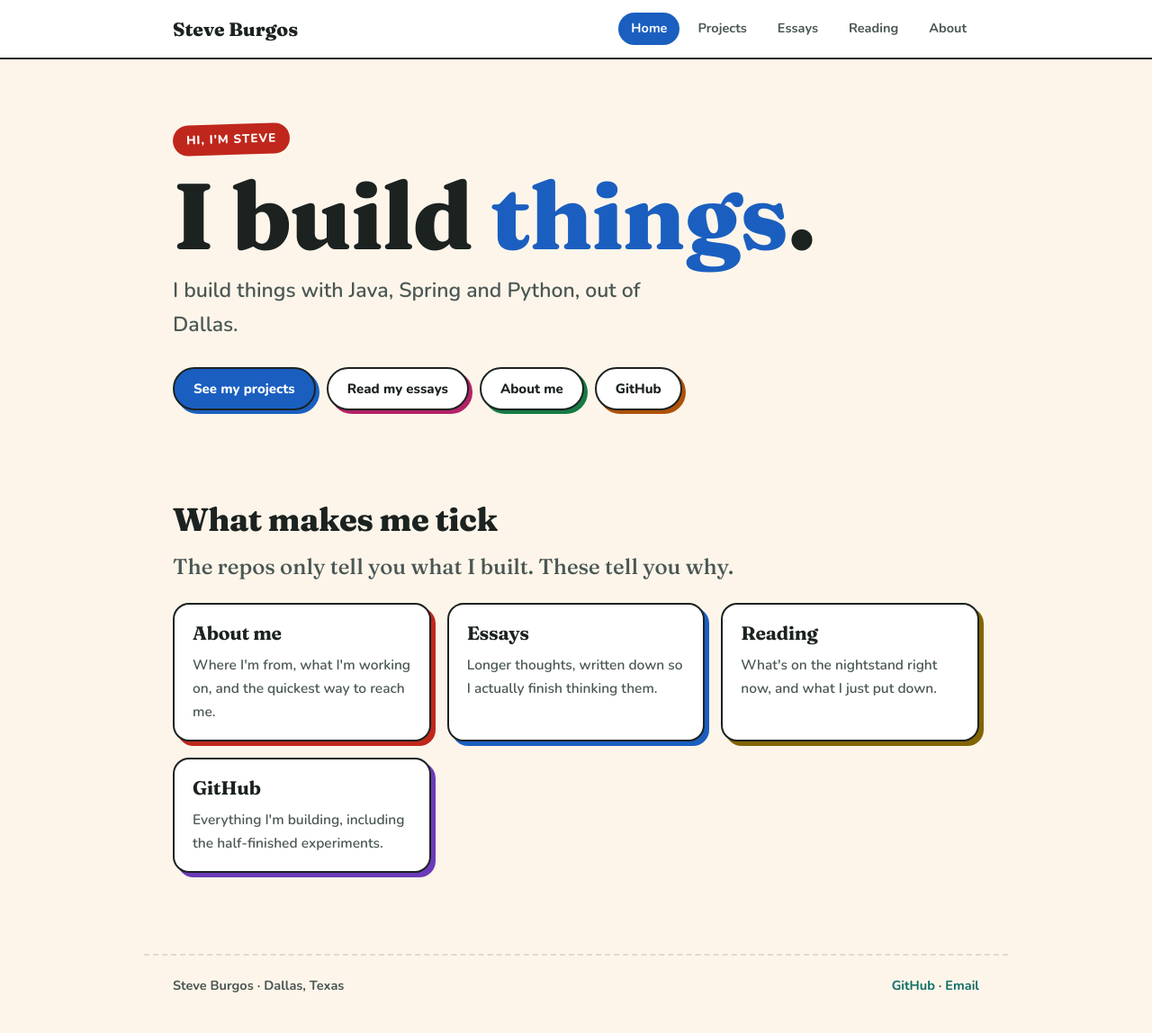
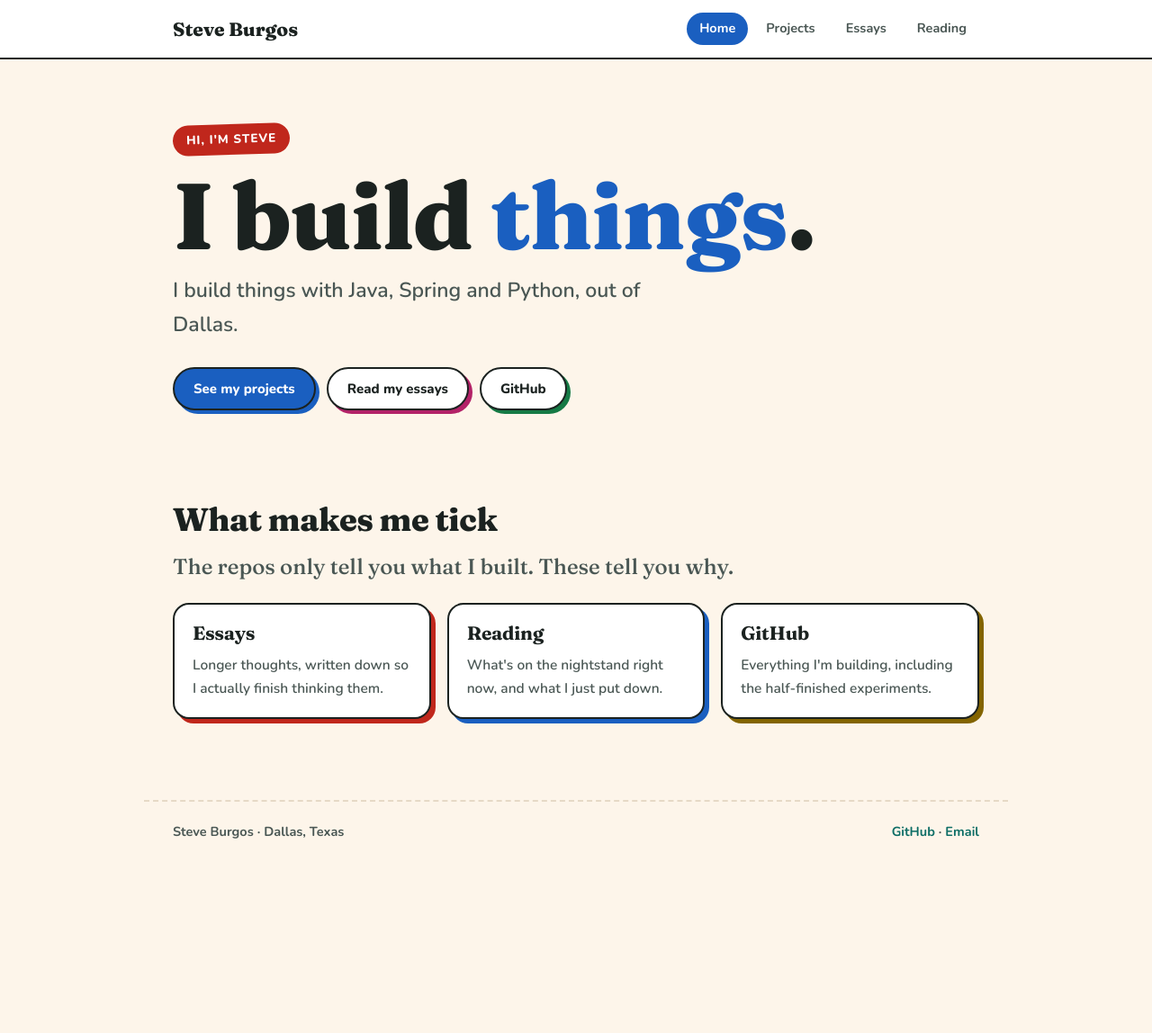
Before and after one commit to stevethetechguy/stevethetechguy.github.io, a Jekyll site: the page built from index.html, in a window 1280 px wide. Shown: the whole page at 90% size. Built offline with Jekyll 4.4.1, drawn with Linux system fonts in a browser that asks for light colours; after the commit the page ends 977 px from its top, so only the background shows below that.

Commit message:
Hide the About page for now
published: false keeps about.md in the repo but out of the build, and
removes it from the nav, the home page cards and the hero buttons.
Flip the flag to put it back.

Co-Authored-By: Claude Opus 5 <noreply@anthropic.com>

```diff
--- a/_data/nav.yml
+++ b/_data/nav.yml
@@ -6,5 +6,3 @@
   url: /essays/
 - name: Reading
   url: /reading/
-- name: About
-  url: /about/
--- a/index.html
+++ b/index.html
@@ -9,7 +9,6 @@ title: null
   <div class="cta">
     <a class="btn solid" href="{{ '/projects/' | relative_url }}">See my projects</a>
     <a class="btn" href="{{ '/essays/' | relative_url }}">Read my essays</a>
-    <a class="btn" href="{{ '/about/' | relative_url }}">About me</a>
     <a class="btn" href="https://github.com/{{ site.github_username }}">GitHub</a>
   </div>
 </div>
@@ -66,10 +65,6 @@ title: null
   <p class="tick-lead">The repos only tell you what I built. These tell you why.</p>
   <div class="grid">
     <article class="card">
-      <h3><a href="{{ '/about/' | relative_url }}">About me</a></h3>
-      <p>Where I'm from, what I'm working on, and the quickest way to reach me.</p>
-    </article>
-    <article class="card">
       <h3><a href="{{ '/essays/' | relative_url }}">Essays</a></h3>
       <p>Longer thoughts, written down so I actually finish thinking them.</p>
     </article>
```
Also changed, not shown: about.md (+1 -0 lines).
